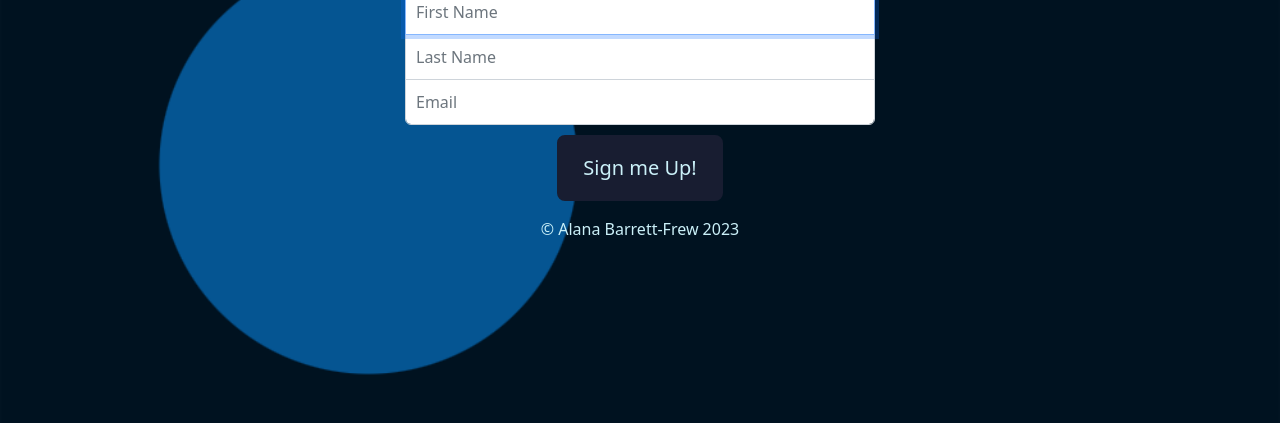
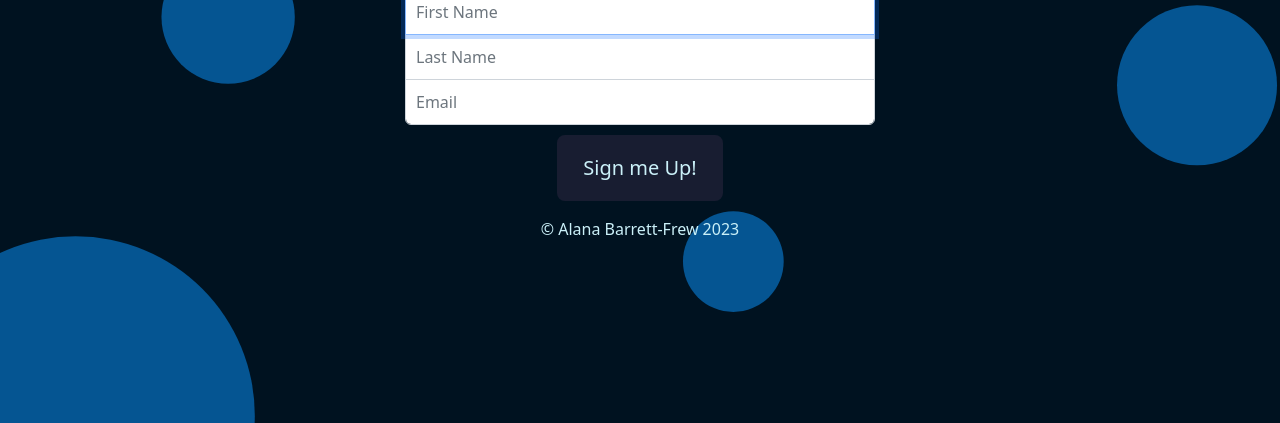
Before and after one commit to AlanaBF/newsletter-app, a website: page signup.html in a window 1280 px wide. Shown: the part 377-800 px from the top of the page. Drawn offline with nearby package versions, Linux system fonts and the light colour scheme.

Commit message:
style added

```diff
--- a/public/css/styles.css
+++ b/public/css/styles.css
@@ -21,7 +21,7 @@ body {
   justify-content: center;
   padding-top: 40px;
   padding-bottom: 40px;
-  background-image: url(../images/circle-scatter-haikei.png);
+  background-image: url(../images/circle-scatter-haikei.svg);
   background-repeat: no-repeat;
   background-size: cover;
 }
```
Also changed, not shown: public/images/circle-scatter-haikei.svg (added).
